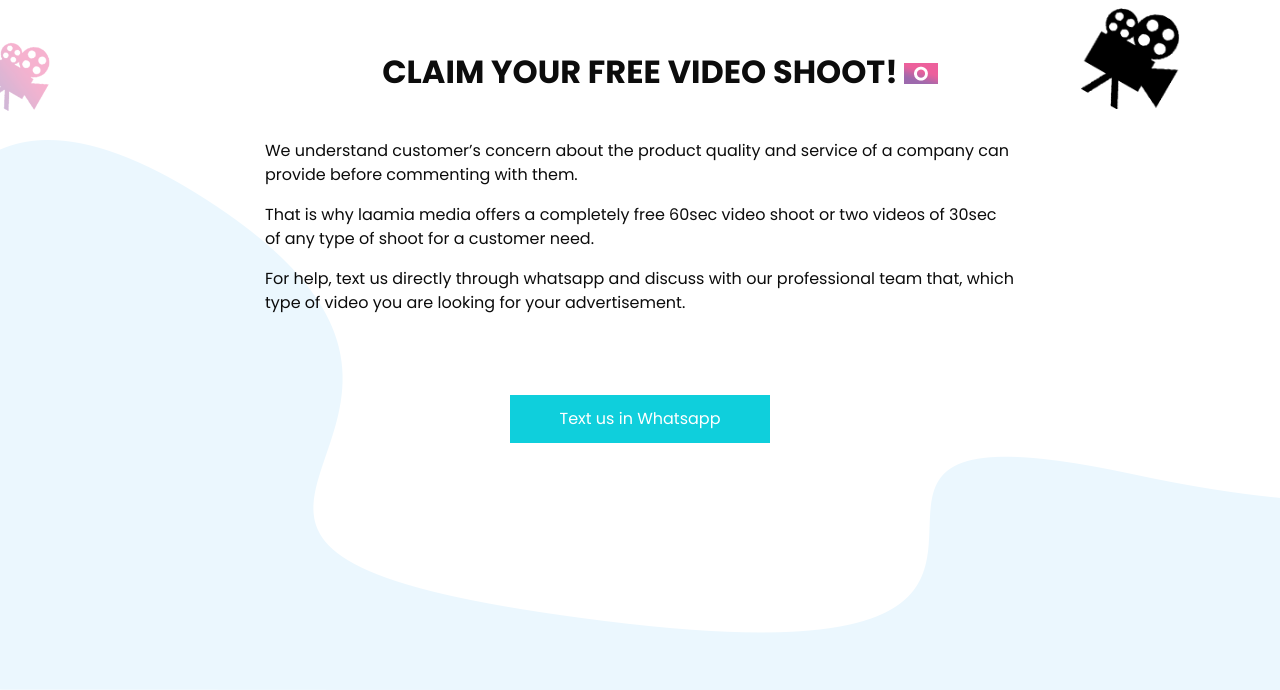
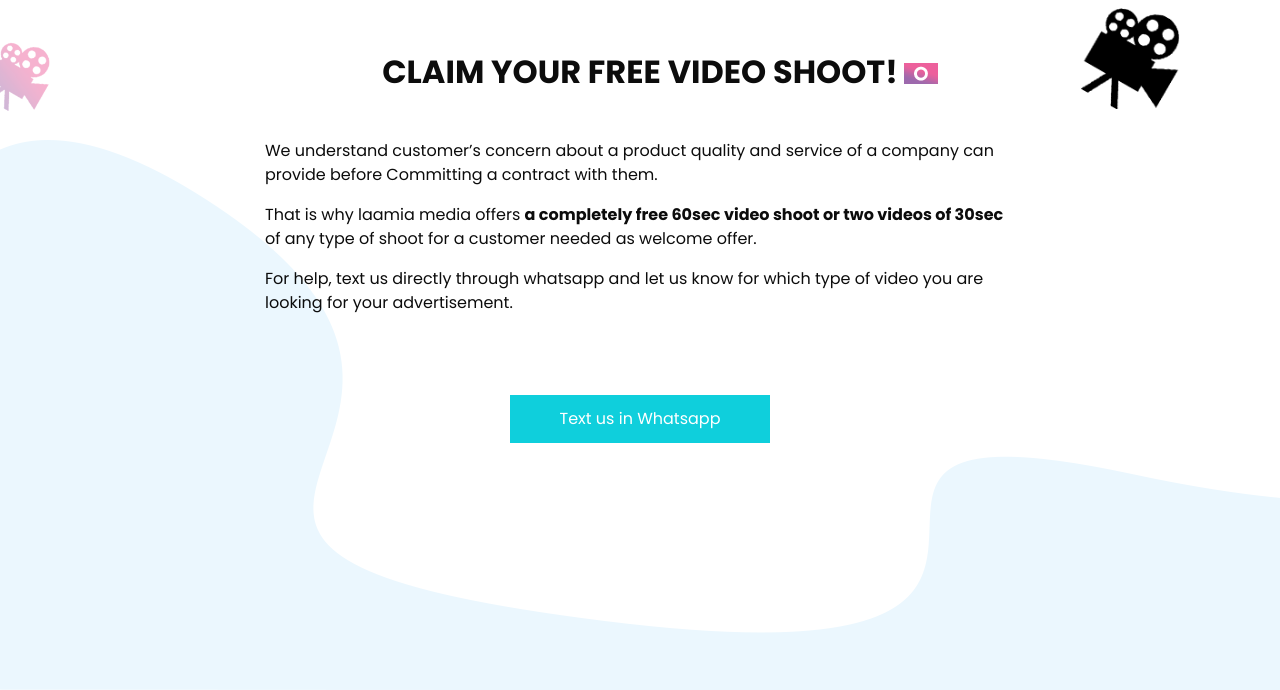
Before and after one commit to BNMedia/bnmedia.github.io, a plain HTML site: page index.html in a window 1280 px wide. Shown: the part 3660-4350 px from the top of the page. Drawn offline with Linux system fonts and the light colour scheme.

Commit message:
Update index.html

```diff
--- a/index.html
+++ b/index.html
@@ -390,16 +390,16 @@
             <form action="">
               <p><br></p>
               <p>
-                We understand customer’s concern about the product quality and service of
-                 a company can provide before commenting with them.
+                We understand customer’s concern about a product quality and service of
+                 a company can provide before Committing a contract with them.
               </p>
               <p>
-                That is why laamia media offers a completely free 60sec video shoot or two videos
-                 of 30sec of any type of shoot for a customer need.
+                That is why laamia media offers <b>a completely free 60sec video shoot or two videos
+                 of 30sec</b> of any type of shoot for a customer needed as welcome offer.
               </p>
               <p>
-                For help, text us directly through whatsapp and discuss with our professional team that,
-                 which type of video you are looking for your advertisement.
+                For help, text us directly through whatsapp and let us know for
+                which type of video you are looking for your advertisement.
               </p>
               <div class="contact_form-container">
                 <div class=" d-flex justify-content-center ">
```
